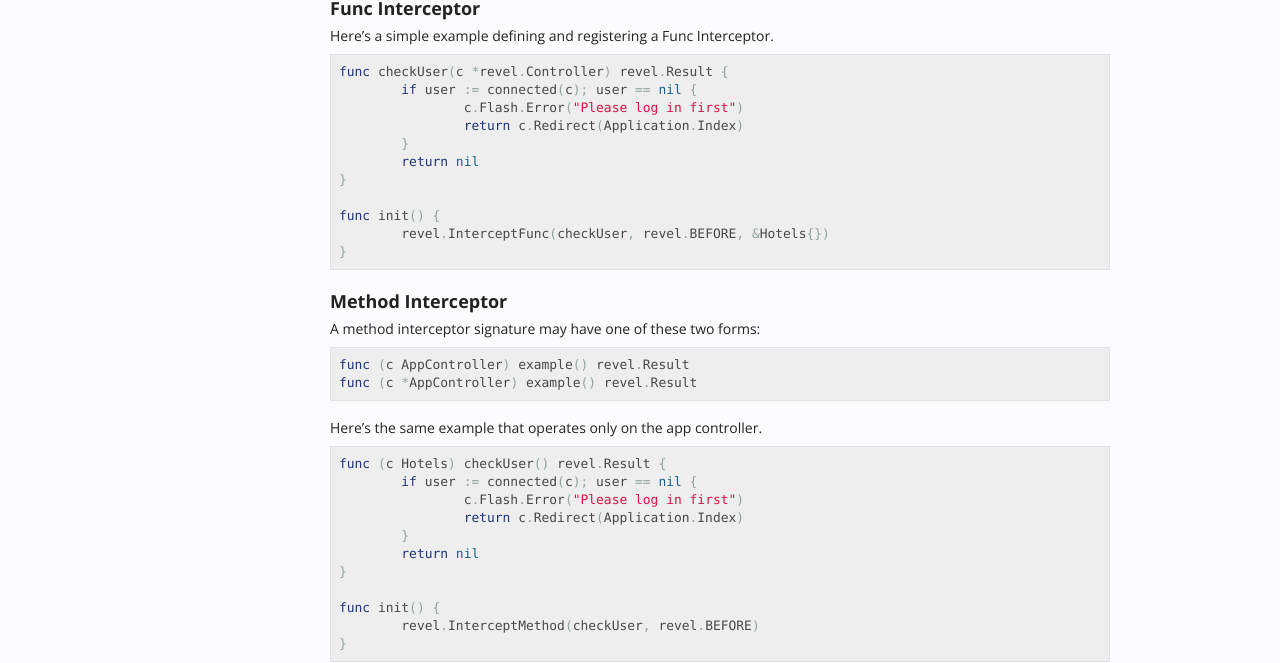
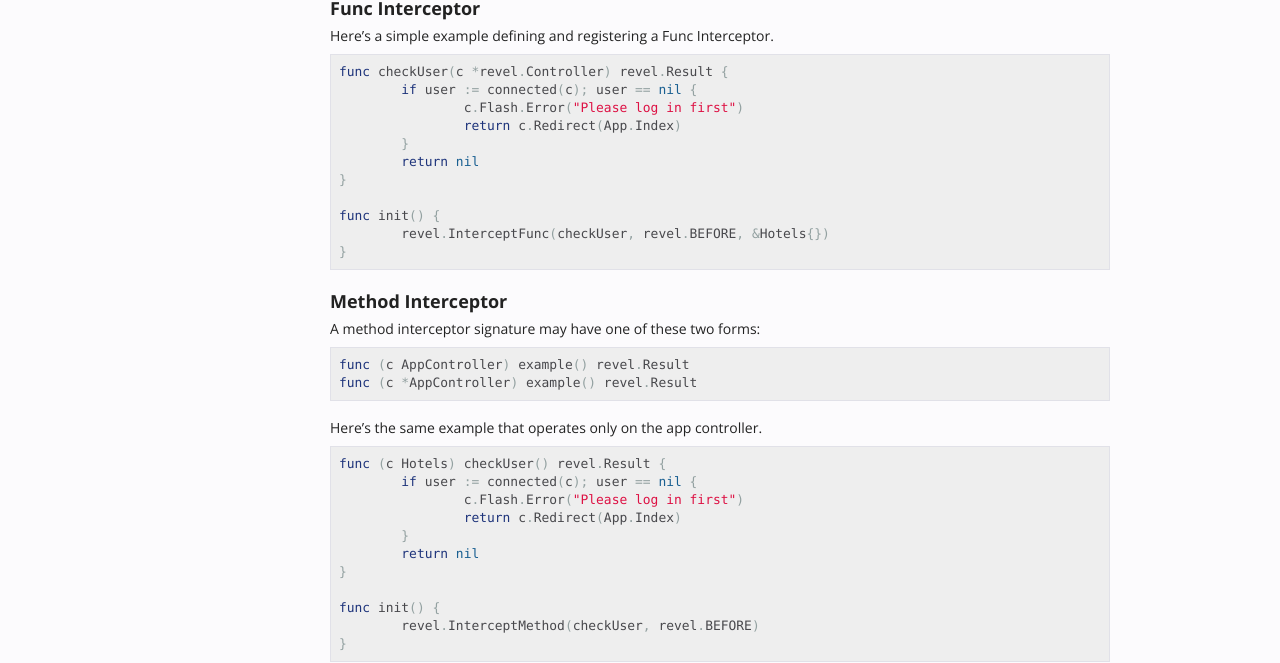
Before and after one commit to revel/revel, a Jekyll site: the page built from manual/interceptors.md, in a window 1280 px wide. Shown: the part 994-1657 px from the top of the page. Built offline with Jekyll 4.4.1, drawn with Linux system fonts in a browser that asks for light colours.

Commit message:
Change Application to App in interceptors.md

```diff
--- a/manual/interceptors.md
+++ b/manual/interceptors.md
@@ -61,7 +61,7 @@ Here's a simple example defining and registering a Func Interceptor.
 func checkUser(c *revel.Controller) revel.Result {
 	if user := connected(c); user == nil {
 		c.Flash.Error("Please log in first")
-		return c.Redirect(Application.Index)
+		return c.Redirect(App.Index)
 	}
 	return nil
 }
@@ -89,7 +89,7 @@ Here's the same example that operates only on the app controller.
 func (c Hotels) checkUser() revel.Result {
 	if user := connected(c); user == nil {
 		c.Flash.Error("Please log in first")
-		return c.Redirect(Application.Index)
+		return c.Redirect(App.Index)
 	}
 	return nil
 }
```
